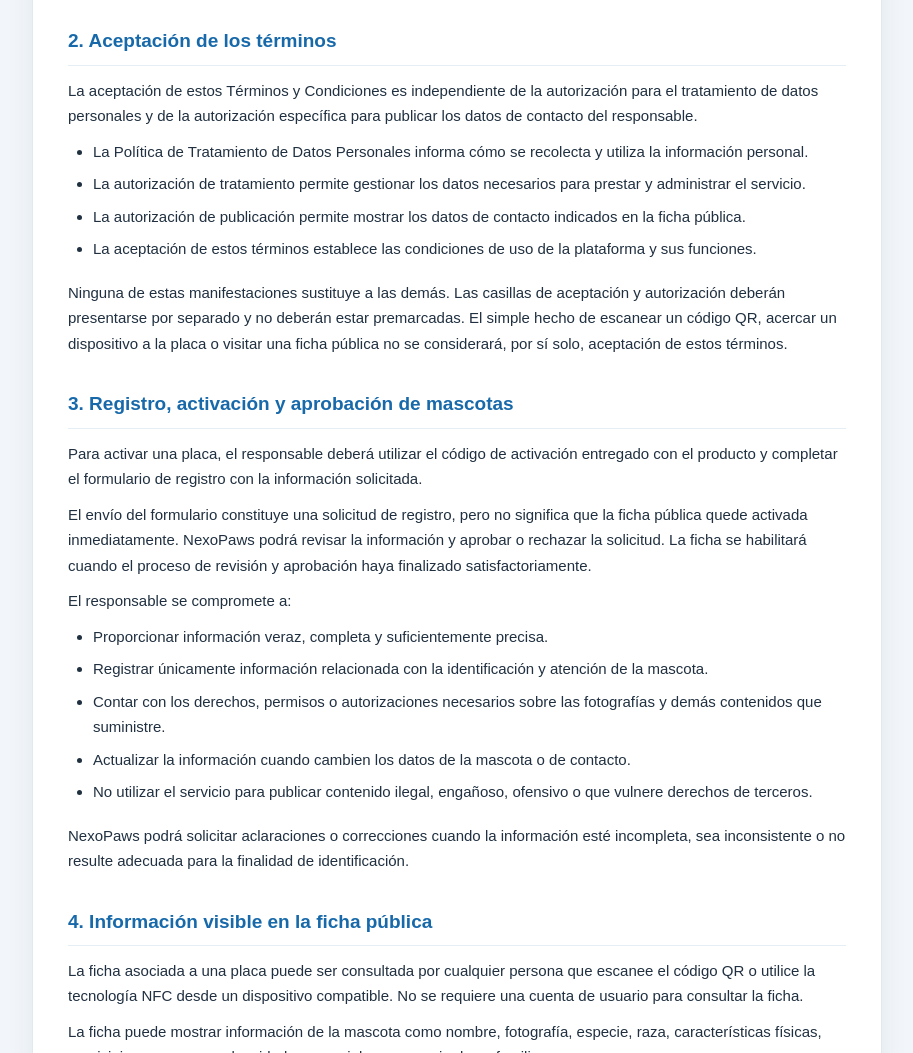
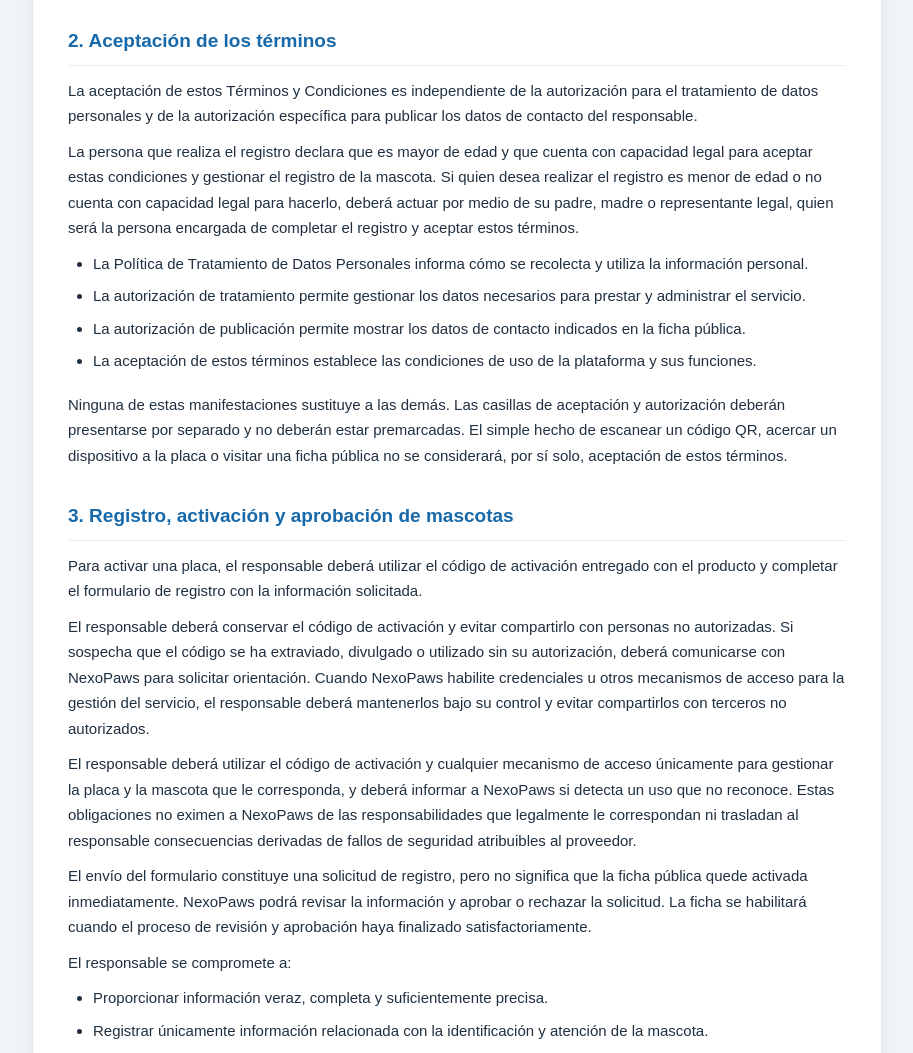
Before and after one commit to Diiego66/scanpet-publico, a plain HTML site: page terminos-uso.html in a window 1280 px wide. Shown: the part 1120-2173 px from the top of the page, without its empty margins (183-1096 px from the left). Drawn offline with Linux system fonts and the light colour scheme.

Commit message:
Actualizar aceptación y seguridad de activación en términos NexoPaws

```diff
--- a/terminos-uso.html
+++ b/terminos-uso.html
@@ -392,6 +392,8 @@
 
   <p>La aceptación de estos Términos y Condiciones es independiente de la autorización para el tratamiento de datos personales y de la autorización específica para publicar los datos de contacto del responsable.</p>
 
+  <p>La persona que realiza el registro declara que es mayor de edad y que cuenta con capacidad legal para aceptar estas condiciones y gestionar el registro de la mascota. Si quien desea realizar el registro es menor de edad o no cuenta con capacidad legal para hacerlo, deberá actuar por medio de su padre, madre o representante legal, quien será la persona encargada de completar el registro y aceptar estos términos.</p>
+
   <ul>
     <li>La Política de Tratamiento de Datos Personales informa cómo se recolecta y utiliza la información personal.</li>
     <li>La autorización de tratamiento permite gestionar los datos necesarios para prestar y administrar el servicio.</li>
@@ -404,6 +406,10 @@
   <h2>3. Registro, activación y aprobación de mascotas</h2>
 
   <p>Para activar una placa, el responsable deberá utilizar el código de activación entregado con el producto y completar el formulario de registro con la información solicitada.</p>
+
+  <p>El responsable deberá conservar el código de activación y evitar compartirlo con personas no autorizadas. Si sospecha que el código se ha extraviado, divulgado o utilizado sin su autorización, deberá comunicarse con NexoPaws para solicitar orientación. Cuando NexoPaws habilite credenciales u otros mecanismos de acceso para la gestión del servicio, el responsable deberá mantenerlos bajo su control y evitar compartirlos con terceros no autorizados.</p>
+
+  <p>El responsable deberá utilizar el código de activación y cualquier mecanismo de acceso únicamente para gestionar la placa y la mascota que le corresponda, y deberá informar a NexoPaws si detecta un uso que no reconoce. Estas obligaciones no eximen a NexoPaws de las responsabilidades que legalmente le correspondan ni trasladan al responsable consecuencias derivadas de fallos de seguridad atribuibles al proveedor.</p>
 
   <p>El envío del formulario constituye una solicitud de registro, pero no significa que la ficha pública quede activada inmediatamente. NexoPaws podrá revisar la información y aprobar o rechazar la solicitud. La ficha se habilitará cuando el proceso de revisión y aprobación haya finalizado satisfactoriamente.</p>
 
```
